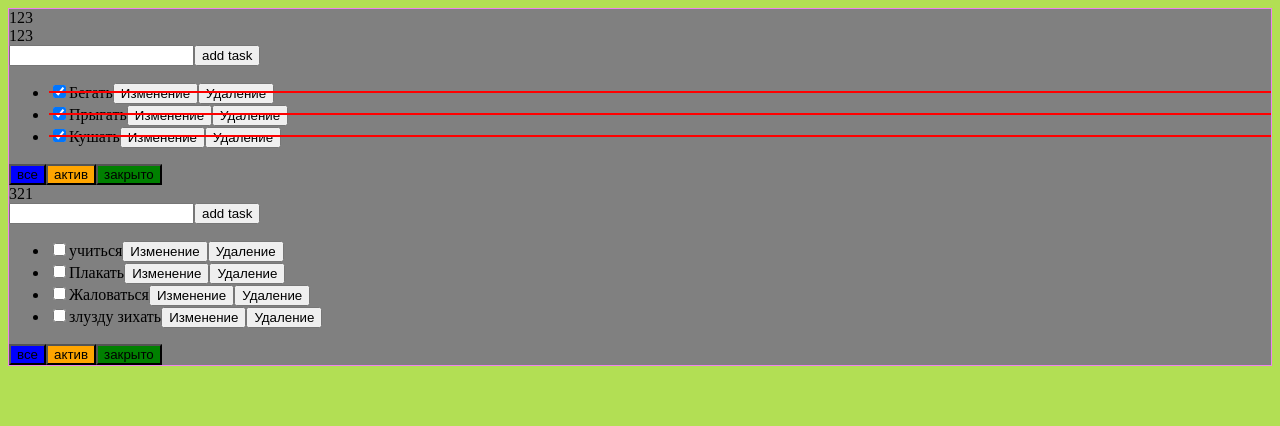
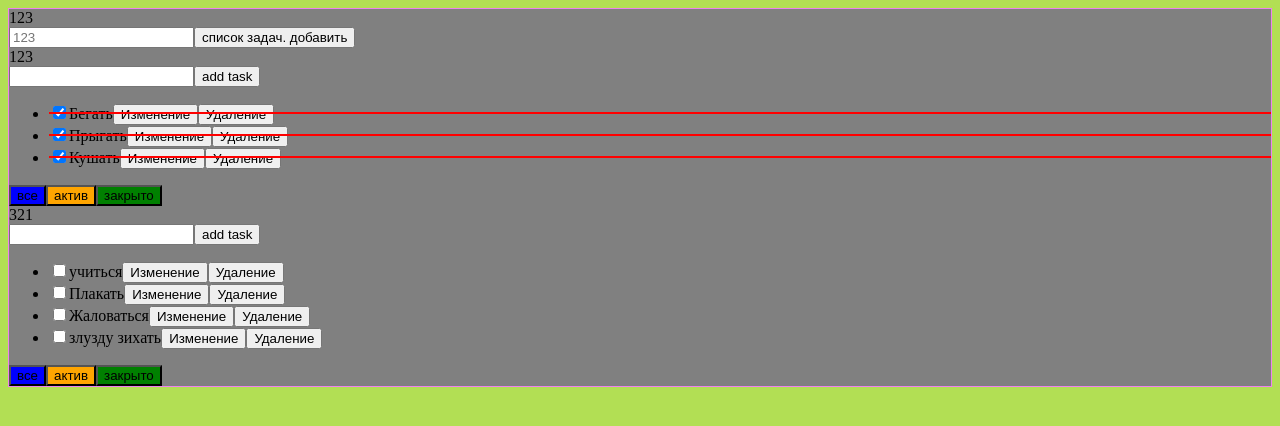
Before and after one commit to Basenga01/viteStudy, a React (Vite) app: page / in a window 1280 px wide. Shown: the top 426 px of the page. Built offline with nearby package versions, Linux system fonts and the light colour scheme.

Commit message:
добавил добавления тудулиста

```diff
--- a/src/body/compomemts/todolists/Todolists.tsx
+++ b/src/body/compomemts/todolists/Todolists.tsx
@@ -1,10 +1,9 @@
-import {Todolist} from "./components";
+import {v4 as uuidv4} from "uuid"
+import {Task, Todolist} from "./components/todolist/Todolist.tsx";
+import {useState} from "react";
+import {AddTodolist} from "./components";
 
-import {v4 as uuidv4} from "uuid"
-import {Task} from "./components/todolist/Todolist.tsx";
-import {useState} from "react";
-
-interface TodolistType {
+export interface TodolistType {
     id: string,
     title: string
 }
@@ -37,11 +36,15 @@ const initialTask: TaskType = {
 }
 
 export type FilterStateType = "all" | "active" | "closed"
+
+
 export const Todolists = () => {
     const [todolists, setTodolists] = useState<TodolistType[]>(initialTodolists)
     const [tasks, setTasks] = useState<TaskType>(initialTask)
 
+
     return <div>
+        <AddTodolist setTasks={setTasks} setTodolists={setTodolists}/>
         {todolists.map((todolist) => {
             return (
                 <Todolist key={todolist.id} todolistid={todolist.id}
--- /dev/null
+++ b/src/body/compomemts/todolists/components/addTodolist/AddTodolist.tsx
@@ -0,0 +1,37 @@
+import {v4 as uuidv4} from "uuid";
+import {Dispatch, SetStateAction, useState} from "react";
+import {TaskType, TodolistType} from "../../Todolists.tsx";
+
+
+interface PropsType {
+    setTodolists: Dispatch<SetStateAction<TodolistType[]>>
+    setTasks: Dispatch<SetStateAction<TaskType>>
+}
+
+export const AddTodolist = ({setTodolists, setTasks}: PropsType) => {
+
+
+    const [value, setValue] = useState<string>("")
+    const onClickAddTodolist = () => {
+        const todolistId = uuidv4()
+        const newTodolist: TodolistType = {
+            id: todolistId, title: value
+        }
+        const newTask = {
+            [todolistId]: []
+        }
+        setTodolists(prevState => [newTodolist, ...prevState])
+        setTasks(prevState => {
+            return {...prevState, ...newTask}
+        })
+    }
+
+    return <div>
+        <input placeholder={"123"}
+               onChange={(event) =>
+                   setValue(event.target.value)}
+               value={value}
+        />
+        <button onClick={onClickAddTodolist}>список задач. добавить</button>
+    </div>
+}
--- a/src/body/compomemts/todolists/components/index.tsx
+++ b/src/body/compomemts/todolists/components/index.tsx
@@ -1 +1,2 @@
 export {Todolist} from "./todolist/Todolist.tsx"
+export {AddTodolist} from "./addTodolist/AddTodolist.tsx"
```
